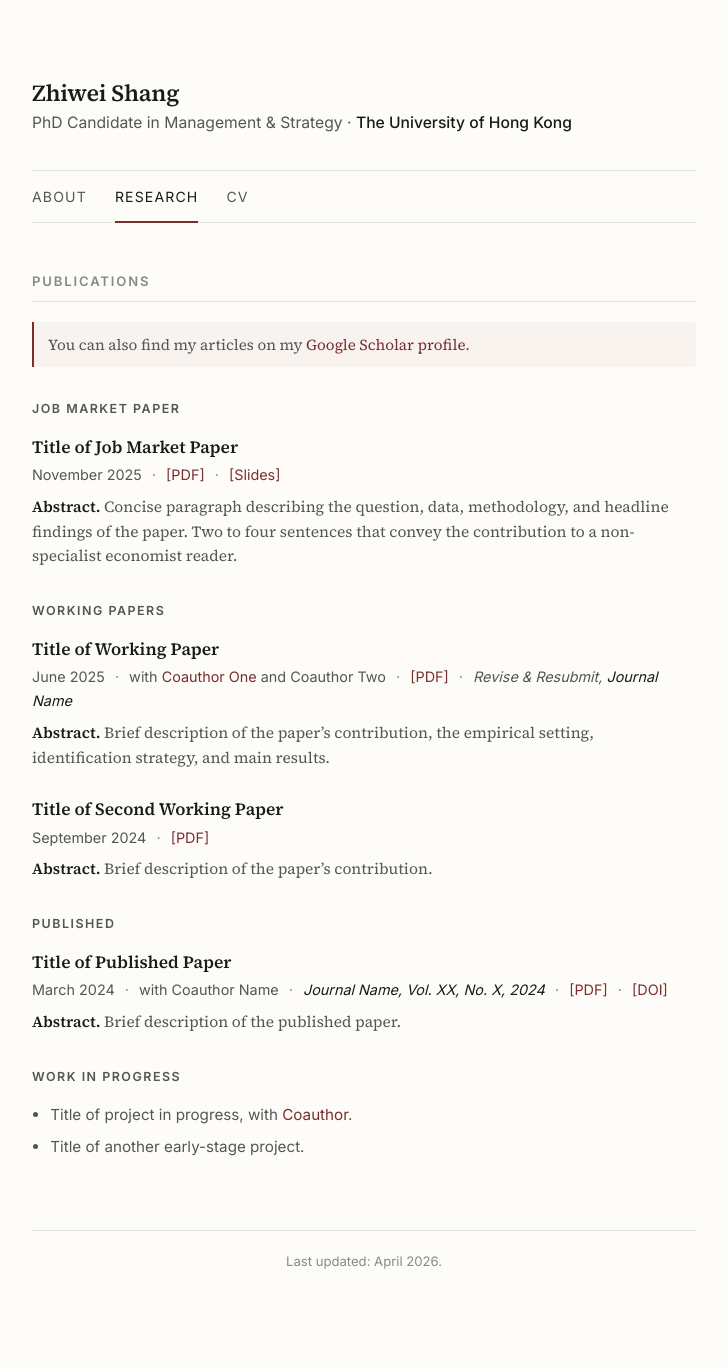
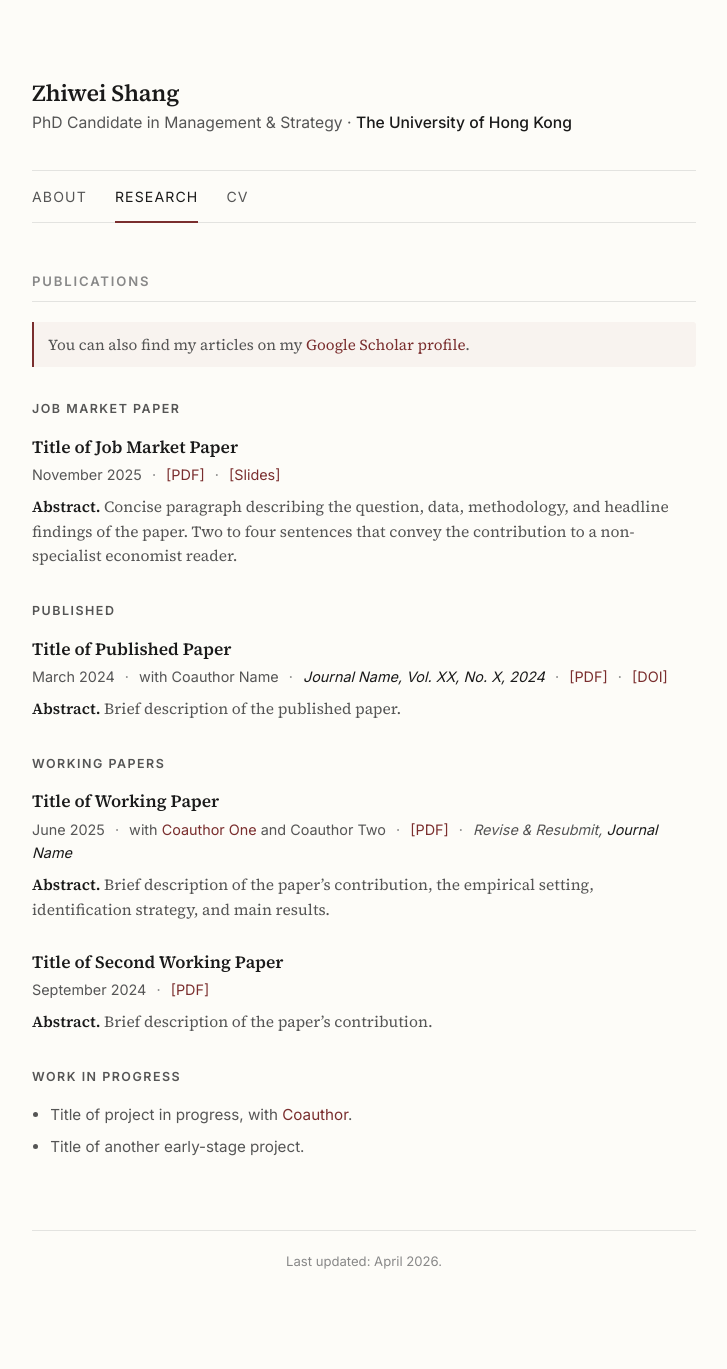
Before and after one commit to Zhiwei-Shang/zhiwei-shang.github.io, a Jekyll site: the page built from publications.html, in a window 1280 px wide. Shown: the whole page, without its empty margins (276-1003 px from the left). Built offline with Jekyll 4.4.1, drawn with Linux system fonts in a browser that asks for light colours.

Commit message:
Update publications.html

```diff
--- a/publications.html
+++ b/publications.html
@@ -21,16 +21,16 @@ permalink: /publications/
     {% for pub in jmp %}{% include publication.html pub=pub %}{% endfor %}
   {% endif %}
 
+  {% assign published = site.publications | where: "section", "published" | sort: "date" | reverse %}
+  {% if published.size > 0 %}
+    <h3 class="subsection">Published</h3>
+    {% for pub in published %}{% include publication.html pub=pub %}{% endfor %}
+  {% endif %}
+
   {% assign working = site.publications | where: "section", "working" | sort: "date" | reverse %}
   {% if working.size > 0 %}
     <h3 class="subsection">Working Papers</h3>
     {% for pub in working %}{% include publication.html pub=pub %}{% endfor %}
-  {% endif %}
-
-  {% assign published = site.publications | where: "section", "published" | sort: "date" | reverse %}
-  {% if published.size > 0 %}
-    <h3 class="subsection">Published</h3>
-    {% for pub in published %}{% include publication.html pub=pub %}{% endfor %}
   {% endif %}
 
   {% assign wip = site.publications | where: "section", "wip" %}
```
